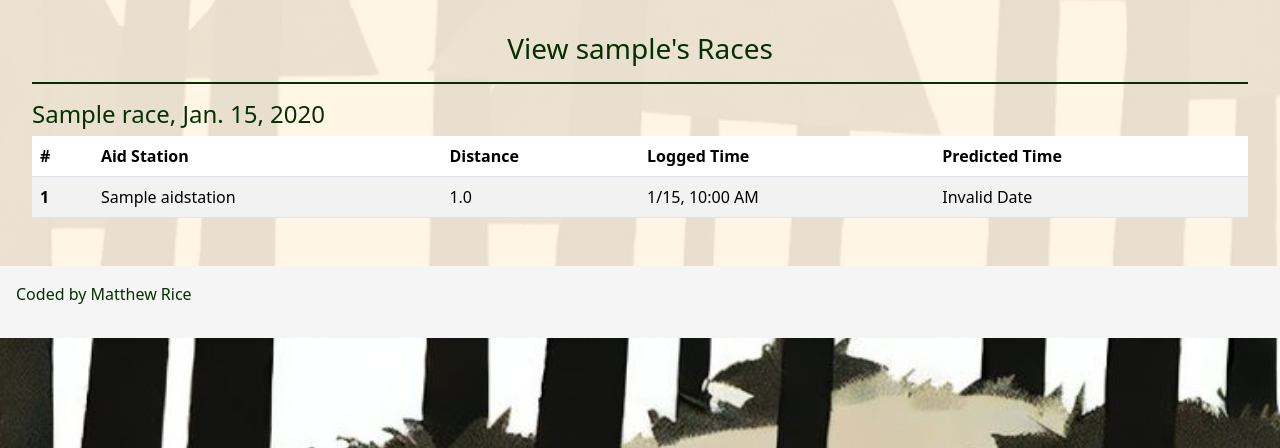
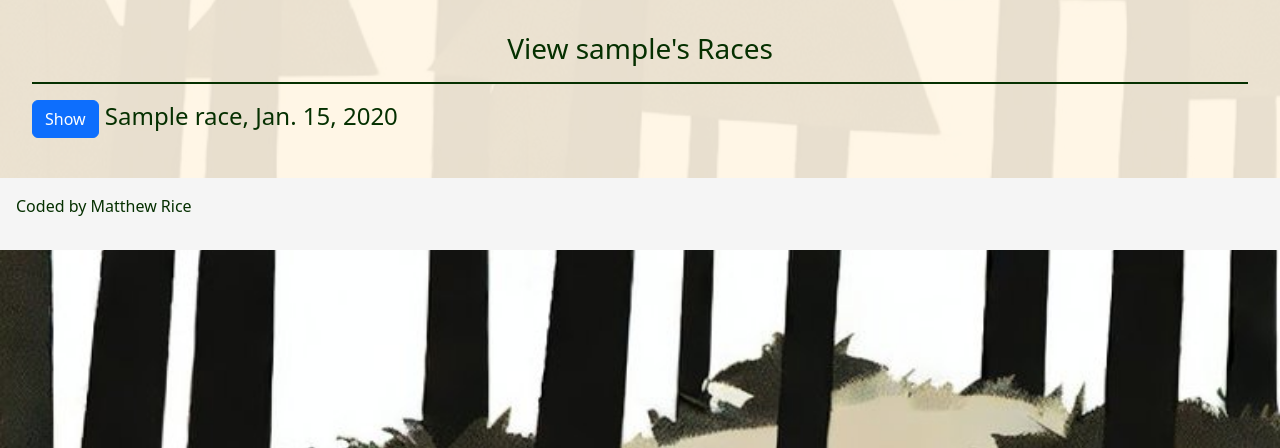
Before and after one commit to Rice-Tech/UltraCrew, a Django app: a page that uses ultracrew/runner/templates/runner/runnerPage.html in a window 1280 px wide. Shown: the part 56-504 px from the top of the page. Run offline with Django 4.2, Linux system fonts and the light colour scheme; a user stored in the database is signed in; tables that the repository leaves empty hold one stand-in row (values such as "Sample post").

Commit message:
Added Bootstrap collapses to My Races page

```diff
--- a/ultracrew/runner/templates/runner/runnerPage.html
+++ b/ultracrew/runner/templates/runner/runnerPage.html
@@ -6,7 +6,13 @@
 
     <div class="divider"></div>
     {% for race in races%}
-        <h4>{{race.registration.race.name}}, {{race.registration.race.date}}</h4>
+
+
+        <h4>
+            <a class="btn btn-primary" data-bs-toggle="collapse" href="#collapse{{race.registration.id}}" role="button" aria-expanded="false" aria-controls="Collapse{{race.registration.race.name}}">Show</a>
+            {{race.registration.race.name}}, {{race.registration.race.date}}
+        </h4>
+        <div class="collapse" id="collapse{{race.registration.id}}">
             <table class="table table-striped">
                 <thead>
                     <tr>
@@ -42,6 +48,7 @@
                     {% endfor %}
                 </tbody>
             </table>
+        </div>
     {% endfor %}
     <script>
         // Convert GM Time to Local Time on the Client Side
```
Lines whose indentation alone changed are shown as unchanged.
